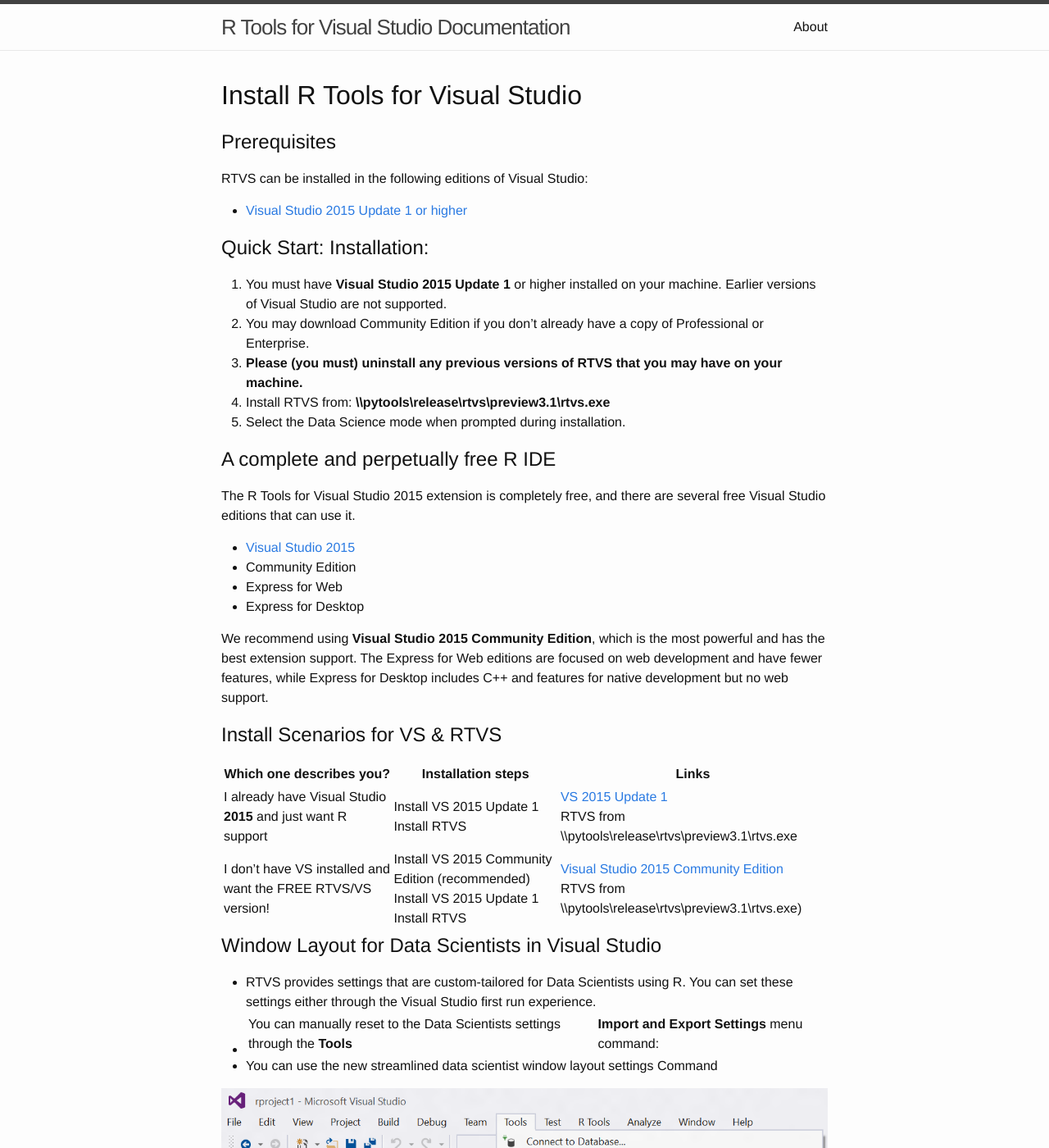
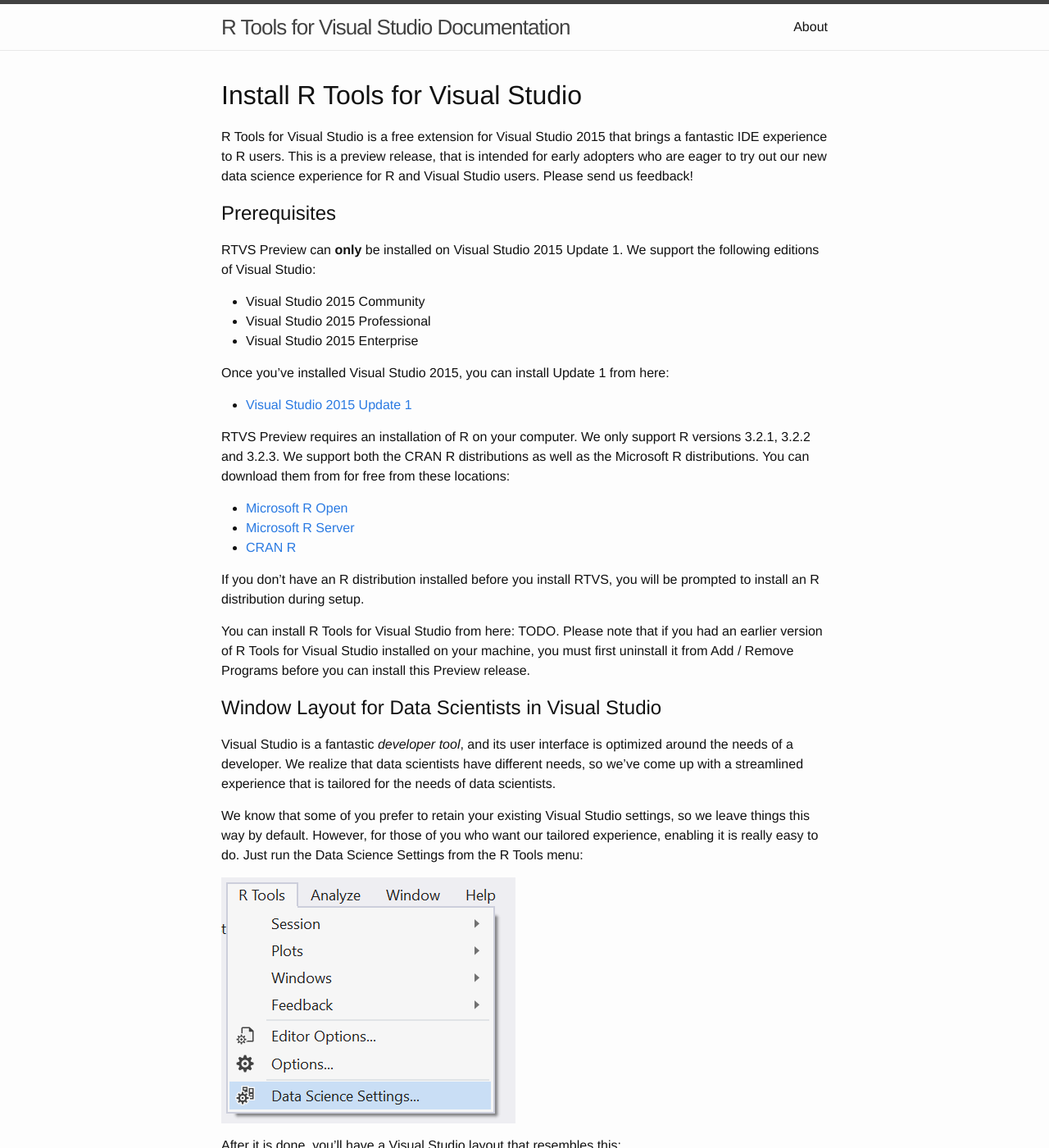
Before and after one commit to microsoft/RTVS-docs, a Jekyll site: the page built from installation.md, in a window 1280 px wide and 1400 px high. Shown: the whole window at 82% size. Built offline with Jekyll 4.4.1, drawn with Linux system fonts in a browser that asks for light colours; some of the changed text lies outside the part shown.

Commit message:
Updating installation instructions

```diff
--- a/installation.md
+++ b/installation.md
@@ -4,90 +4,61 @@
 
 # Install R Tools for Visual Studio
 
+R Tools for Visual Studio is a free extension for Visual Studio 2015 that brings
+a fantastic IDE experience to R users. This is a preview release, that is
+intended for early adopters who are eager to try out our new data science
+experience for R and Visual Studio users. Please send us feedback!
+
 ## Prerequisites
 
-RTVS can be installed in the following editions of Visual Studio:
+RTVS Preview can **only** be installed on Visual Studio 2015 Update 1. We
+support the following editions of Visual Studio:
 
-* [Visual Studio 2015 Update 1 or higher](https://www.visualstudio.com/news/vs2015-update1-vs)
+* Visual Studio 2015 Community
+* Visual Studio 2015 Professional
+* Visual Studio 2015 Enterprise
 
-## Quick Start: Installation:
+Once you've installed Visual Studio 2015, you can install Update 1 from here:
 
-1. You must have **Visual Studio 2015 Update 1** or higher installed on your machine. Earlier versions of Visual Studio are not supported.
-2. You may download Community Edition if you don’t already have a copy of Professional or Enterprise.
-3. **Please (you must) uninstall any previous versions of RTVS that you may have on your machine.**
-4. Install RTVS from: **\\\pytools\release\rtvs\preview3.1\rtvs.exe**
-5. Select the Data Science mode when prompted during installation.
+* [Visual Studio 2015 Update 1](https://www.microsoft.com/en-us/download/details.aspx?id=49989)
 
-## A complete and perpetually free R IDE
+RTVS Preview requires an installation of R on your computer. We only support R
+versions 3.2.1, 3.2.2 and 3.2.3. We support both the CRAN R distributions as
+well as the Microsoft R distributions. You can download them from for free from
+these locations:
 
-The R Tools for Visual Studio 2015 extension is completely free, and there are several free Visual Studio editions that can use it.
+* [Microsoft R Open](https://mran.revolutionanalytics.com/download/)
+* [Microsoft R Server](https://www.microsoft.com/en-us/server-cloud/products/r-server/)
+* [CRAN R](https://cran.r-project.org/bin/windows/base/)
 
-* [Visual Studio 2015](http://visualstudio.com)
- * Community Edition
- * Express for Web
- * Express for Desktop
+If you don't have an R distribution installed before you install RTVS, you will
+be prompted to install an R distribution during setup.
 
-We recommend using **Visual Studio 2015 Community Edition**, which is the most powerful and has the best extension support. The Express for Web editions are focused on web development and have fewer features, while Express for Desktop includes C++ and features for native development but no web support.
-
-## Install Scenarios for VS & RTVS
-
-**Which one describes you?** | **Installation steps** | **Links**
------ | ----- | -----
-I already have Visual Studio **2015** and just want R support | Install VS 2015 Update 1 <br/> Install RTVS | [VS 2015 Update 1](https://www.visualstudio.com/news/vs2015-update1-vs) <br/>RTVS from \\\pytools\release\rtvs\preview3.1\rtvs.exe
-I don't have VS installed and want the FREE RTVS/VS version! | Install VS 2015 Community Edition (recommended)<br/> Install VS 2015 Update 1<br/> Install RTVS | [Visual Studio 2015 Community Edition](https://www.visualstudio.com/)<br/>  RTVS from \\\pytools\release\rtvs\preview3.1\rtvs.exe)
-
+You can install R Tools for Visual Studio from here: TODO. Please note that if
+you had an earlier version of R Tools for Visual Studio installed on your
+machine, you must first uninstall it from Add / Remove Programs before you can
+install this Preview release.
 
 ## Window Layout for Data Scientists in Visual Studio
 
-- RTVS provides settings that are custom-tailored for Data Scientists using R. You can set these settings either through the Visual Studio first run experience.
-- You can manually reset to the Data Scientists settings through the **Tools** | **Import and Export Settings** menu command:
-- You can use the new streamlined data scientist window layout settings Command
+Visual Studio is a fantastic *developer tool*, and its user interface is
+optimized around the needs of a developer. We realize that data scientists have
+different needs, so we've come up with a streamlined experience that is tailored
+for the needs of data scientists.
+
+We know that some of you prefer to retain your existing Visual Studio settings,
+so we leave things this way by default. However, for those of you who want our
+tailored experience, enabling it is really easy to do. Just run the Data Science
+Settings from the R Tools menu:
 
 ![](./media/RTVS-Installation-data-scientist-layout.png)
 
-Select the **Reset all settings** option and click **Next**:
-
-![](./media/RTVS-Installation-import-export-settings.png)
-
-If you want to save your current settings, select a location to save your settings in this step:
-
-![](./media/RTVS-Installation-save-current-settings.png)
-
-In the **Final** step, select **Data Science (R)** settings and click **Finish**:
-
-![](./media/RTVS-Installation-save-settings.png)
-
-This will reset your Visual Studio windows to look like this:
+After it is done, you'll have a Visual Studio layout that resembles this:
 
 ![](./media/RTVS-Installation-data-scientist-layout-result.png)
 
-This layout is quite similar to RStudio, so it should be quite familiar for current RStudio users.
+## Where is RTVS Preview installed?
 
-### Streamlined data scientist window layout settings command
-
-In response to feedback, we have created a new top-level command to reset Visual Studio to a simpler set of toolbars and menus that is more appropriate for the Data Scientist workflow. You can do this through the R new **Tools** | **Data Science Settings** command:
-
-![](./media/RTVS-Installation-data-scientist-settings-streamlined.png)
-
-
-## Installation points for additional R programs
-
-- [Install CRAN R](https://cran.r-project.org/bin/windows/base/)
-- [Install Microsoft R Open](https://mran.revolutionanalytics.com/open/)
-- [Install Microsoft R Server](https://www.microsoft.com/en-us/server-cloud/products/r-server/)
-
-
-## Where is RTVS 0.1 installed?
 R Tools for Visual Studio installs in this folder:
 
 	%ProgramFiles(x86)%\Microsoft Visual Studio <VS version>\Common7\IDE\Extensions\Microsoft\R Tools for Visual Studio
-
-//TBD do not see these ??? registry entries - do see the Python ones:
-
-A registry value `InstallDir` containing the full installation directory is stored at:
-
-	(64-bit Windows) HKEY_LOCAL_MACHINE\Software\Wow6432Node\Microsoft\???\<VS version>
-
-	(32-bit Windows) HKEY_LOCAL_MACHINE\Software\Microsoft\???\<VS version>
-
-where `VS version` here is `14.0`.See below for full installation paths.
```
Also changed, not shown: index.md (+1 -2 lines), media/RTVS-Installation-data-scientist-layout-result.png, media/RTVS-Installation-data-scientist-layout.png.
